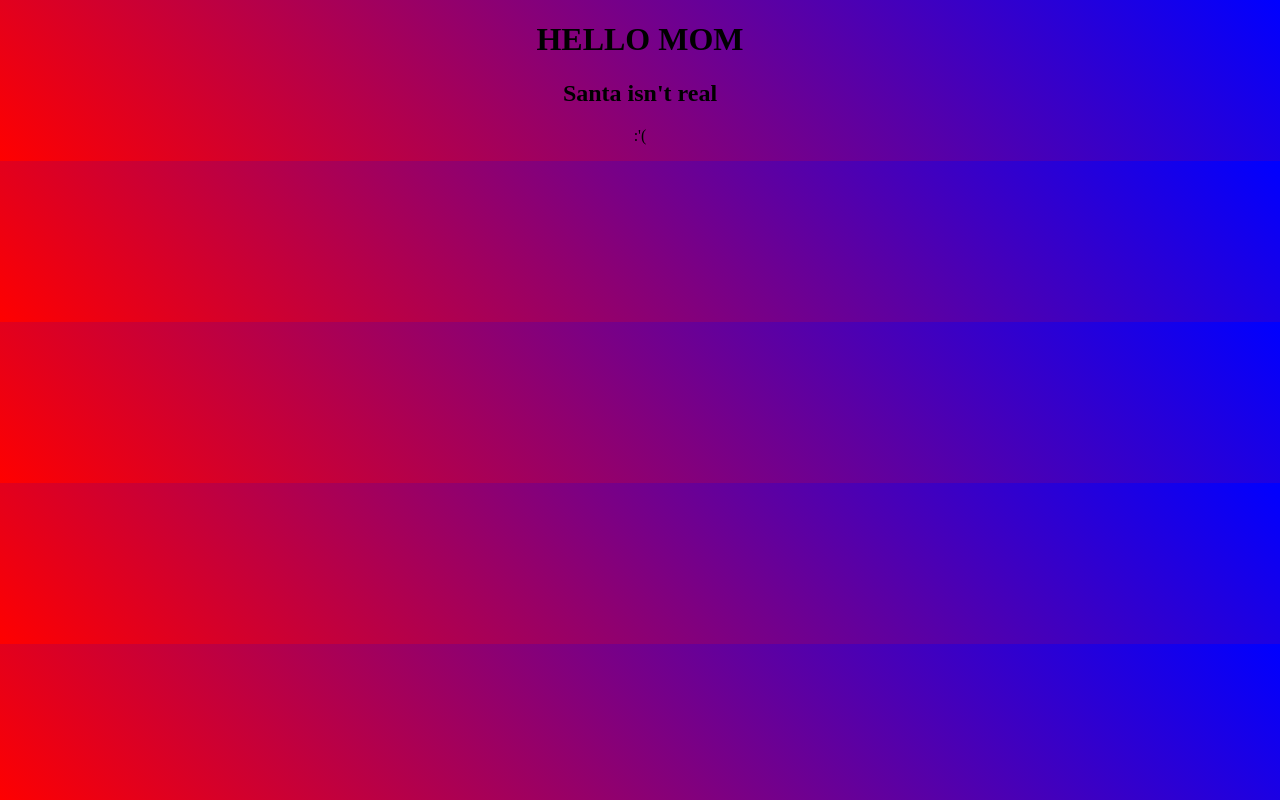
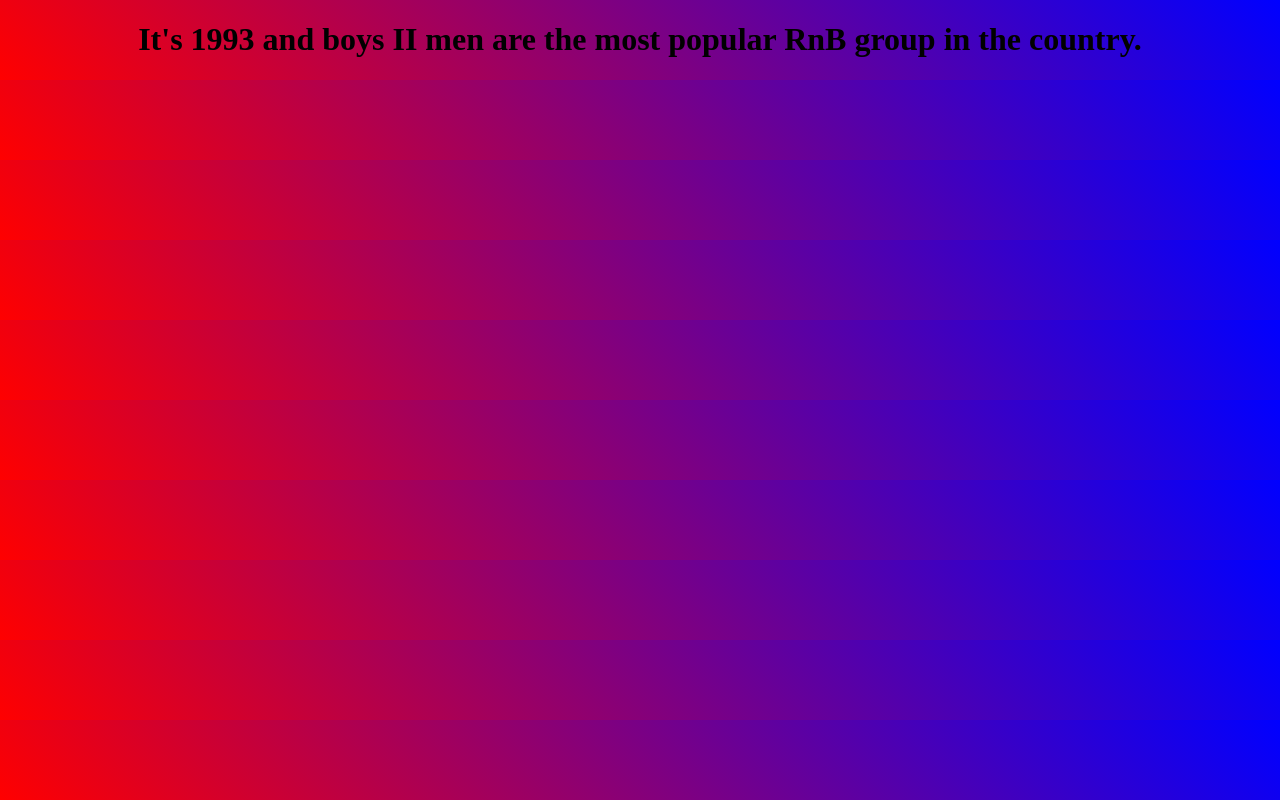
Before and after one commit to RossTienken/fuzzyPinkUnicorn, a website: page index.html in a window 1280 px wide. Drawn offline with Linux system fonts and the light colour scheme.

Commit message:
Boys 2 Men

```diff
--- a/index.html
+++ b/index.html
@@ -2,12 +2,10 @@
 <html>
   <head>
     <meta charset="utf-8">
-    <title>JUSTIN BIEBER FANSITE</title>
+    <title>BOYS II MEN FANSITE</title>
     <link rel="stylesheet" href="style.css">
   </head>
   <body>
-    <h1>HELLO MOM</h1>
-    <h2>Santa isn't real</h2>
-    <p>:'(</p>
+    <h1>It's 1993 and boys II men are the most popular RnB group in the country. </h1>
   </body>
 </html>
```
